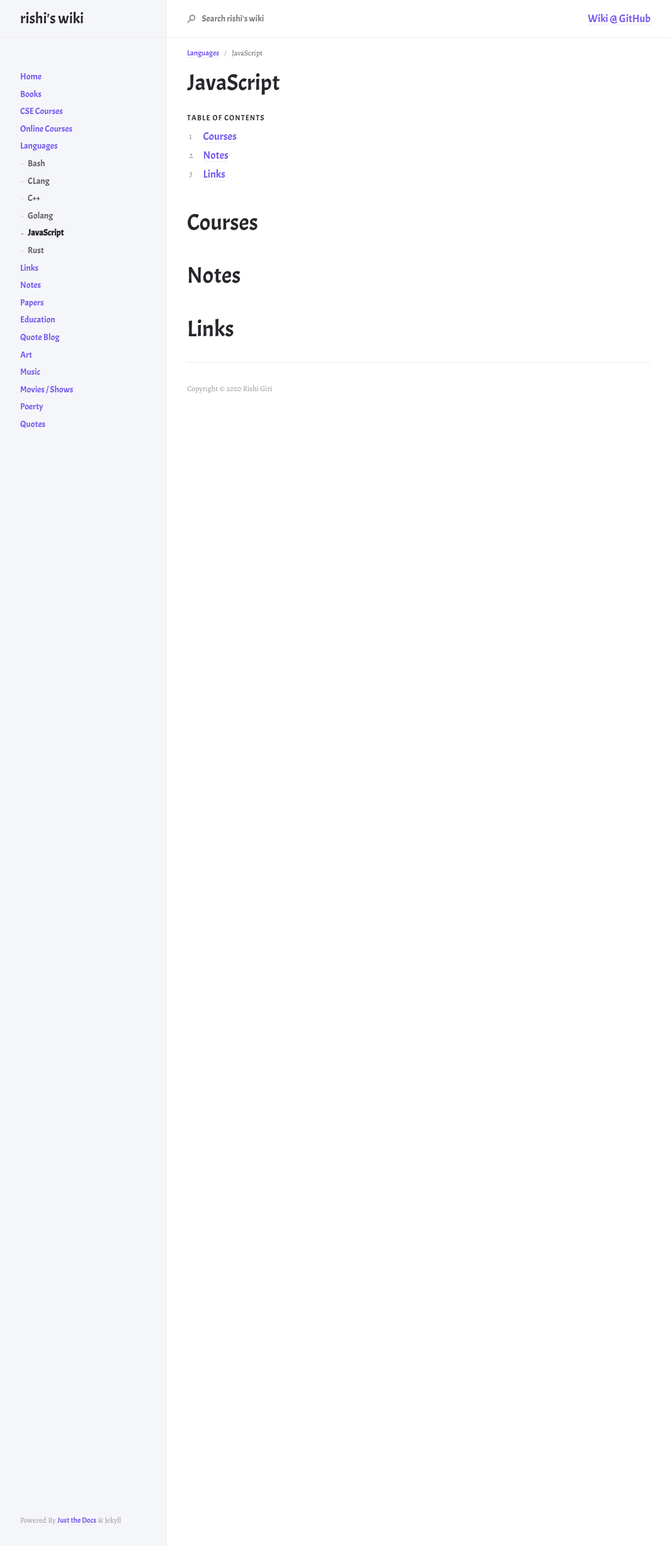
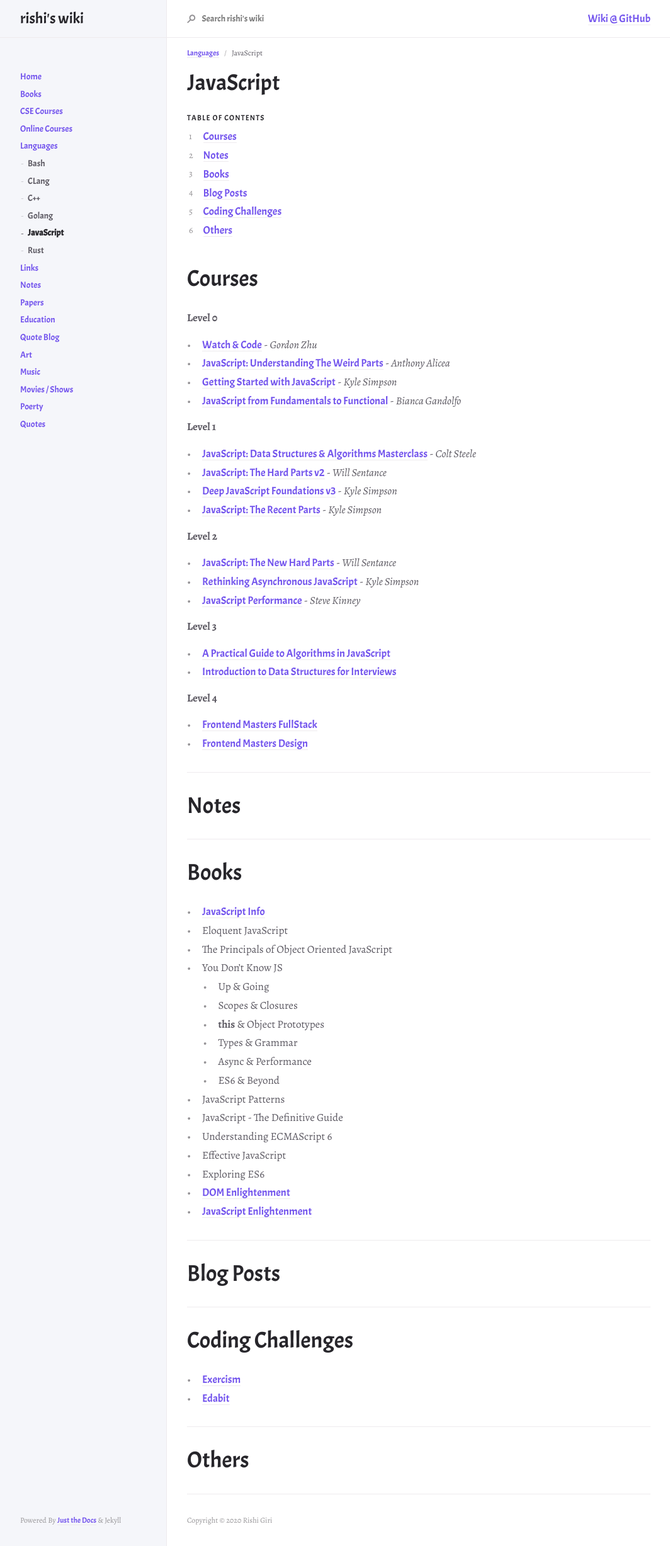
Before and after one commit to r8w/r8w, a Jekyll site: the page built from docs/languages/javascript.md, in a window 1280 px wide. Shown: the whole page at 63% size, without its empty margins (107-1171 px from the left). Built offline with Jekyll 4.4.1, drawn with Linux system fonts in a browser that asks for light colours; nearby versions of some CDN libraries.

Commit message:
add js courses

```diff
--- a/docs/languages/javascript.md
+++ b/docs/languages/javascript.md
@@ -16,6 +16,75 @@ nav_order: 5
 
 # Courses
 
+__Level 0__
+
+- [Watch & Code](https://watchandcode.com/) - *Gordon Zhu*
+- [JavaScript: Understanding The Weird Parts](https://www.udemy.com/course/understand-javascript/) - *Anthony Alicea*
+- [Getting Started with JavaScript](https://frontendmasters.com/courses/getting-started-javascript-v2/) - *Kyle Simpson*
+- [JavaScript from Fundamentals to Functional](https://frontendmasters.com/courses/js-fundamentals-functional-v2/) - *Bianca Gandolfo*
+
+
+__Level 1__
+
+- [JavaScript: Data Structures & Algorithms Masterclass](https://www.udemy.com/course/js-algorithms-and-data-structures-masterclass/) - *Colt Steele*
+- [JavaScript: The Hard Parts v2](https://frontendmasters.com/courses/javascript-hard-parts-v2/) - *Will Sentance*
+- [Deep JavaScript Foundations v3](https://frontendmasters.com/courses/deep-javascript-v3/) - *Kyle Simpson*
+- [JavaScript: The Recent Parts](https://frontendmasters.com/courses/js-recent-parts/) - *Kyle Simpson*
+
+__Level 2__
+
+- [JavaScript: The New Hard Parts](https://frontendmasters.com/courses/javascript-new-hard-parts/) - *Will Sentance*
+- [Rethinking Asynchronous JavaScript](https://frontendmasters.com/courses/rethinking-async-js/) - *Kyle Simpson*
+- [JavaScript Performance](https://frontendmasters.com/courses/web-performance/) - *Steve Kinney*
+
+__Level 3__
+
+- [A Practical Guide to Algorithms in JavaScript](https://frontendmasters.com/courses/practical-algorithms/)
+- [Introduction to Data Structures for Interviews](https://frontendmasters.com/courses/data-structures-interviews/)
+
+
+__Level 4__
+
+- [Frontend Masters FullStack](https://frontendmasters.com/learn/fullstack/)
+- [Frontend Masters Design](https://frontendmasters.com/learn/designers-code/)
+
+---
+
 # Notes
 
-# Links
+---
+
+# Books
+
+- [JavaScript Info](https://javascript.info)
+- Eloquent JavaScript
+- The Principals of Object Oriented JavaScript
+- You Don't Know JS
+    - Up & Going
+    - Scopes & Closures
+    - **this** & Object Prototypes
+    - Types & Grammar
+    - Async & Performance
+    - ES6 & Beyond
+- JavaScript Patterns
+- JavaScript - The Definitive Guide
+- Understanding ECMAScript 6
+- Effective JavaScript
+- Exploring ES6
+- [DOM Enlightenment ](http://domenlightenment.com/)
+- [JavaScript Enlightenment](http://www.javascriptenlightenment.com/JavaScript_Enlightenment.pdf)
+
+---
+
+# Blog Posts
+
+---
+
+# Coding Challenges
+
+- [Exercism](https://exercism.io)
+- [Edabit](https://edabit.com/challenges)
+
+---
+
+# Others
```
